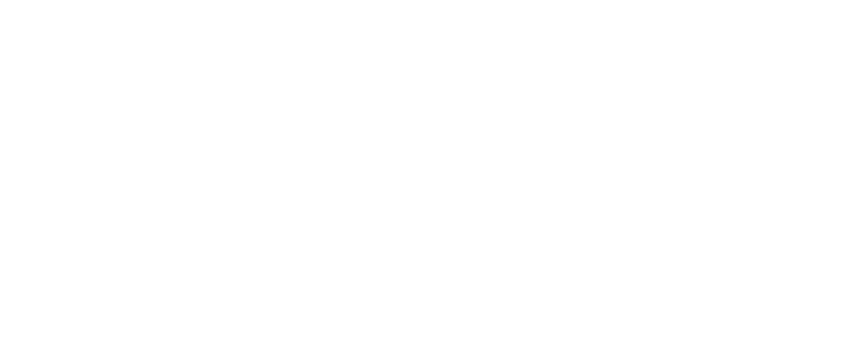
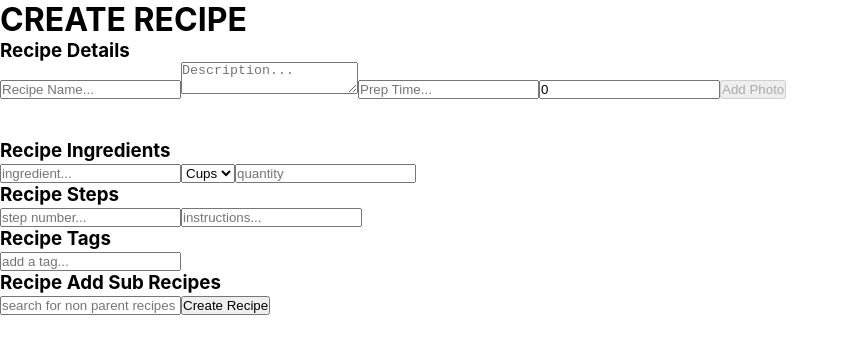
Before and after one commit to barbedStingray/burnt-offerings, a React (Create React App) app: page /createRecipe in a window 1280 px wide. Before the commit this address had no page. Shown: the top 354 px of the page, without its empty margins (0-849 px from the left). Built offline with nearby package versions, Linux system fonts and the light colour scheme.

Commit message:
creating new recipes form

```diff
--- a/src/App.js
+++ b/src/App.js
@@ -4,6 +4,7 @@ import './App.css';
 
 import HomeRecipe from './Pages/HomeRecipe';
 import DetailsRecipe from './Pages/DetailsRecipe';
+import CreateRecipe from './Pages/CreateRecipe'
 
 
 function App() {
@@ -16,7 +17,7 @@ function App() {
       <Routes>
         <Route path='/' element={<HomeRecipe /> } />
         <Route path='/recipeDetails/:recipeID' element={<DetailsRecipe /> } />
-        {/* <Route path='/newRecipe' element={<CreateRecipe /> } /> */}
+        <Route path='/createRecipe' element={<CreateRecipe /> } />
         {/* include *** ROUTE */}
       </Routes>
 
--- /dev/null
+++ b/src/Pages/CreateRecipe.jsx
@@ -0,0 +1,125 @@
+import React, { useState } from 'react'
+
+const CreateRecipe = () => {
+
+    const [newRecipeDetails, setNewRecipeDetails] = useState({
+        title: '',
+        description: '',
+        prep_time: '',
+        servings: 0,
+        is_sub_recipe: false, // probably not needed
+        is_parent_recipe: false, // returns true if sub recipes are added
+        picture: null
+    })
+    console.log('newRecipeDetails', newRecipeDetails)
+    const newIngredients = []
+    const newSteps = []
+    const newTags = []
+    const makeSubRecipes = []
+
+
+    const submitNewRecipe = (e) => {
+        e.preventDefault()
+        console.log('submitting new recipe')
+    }
+
+    const handleDetailChange = (e) => {
+        const { name, value } = e.target
+        console.log('name, value', name, value)
+        setNewRecipeDetails({ ...newRecipeDetails, [name]: value }) // setting it properly
+    }
+
+
+
+
+    // todo These will need to be forms...
+    // todo you will have to run validation checks before the form is sent...
+    return (
+        <div>
+            <h1>CREATE RECIPE</h1>
+
+            <form onSubmit={submitNewRecipe}>
+                <h3>Recipe Details</h3>
+                <input
+                    name='title'
+                    type='text'
+                    value={newRecipeDetails.title}
+                    onChange={(e) => handleDetailChange(e)}
+                    placeholder='Recipe Name...'
+                    required
+                    maxLength={40}
+                    minLength={1} // needed
+                    autoComplete='off'
+                // could add pattern for acceptable characters/numbers/symbols
+                />
+                <textarea
+                    name='description'
+                    type='text'
+                    value={newRecipeDetails.description}
+                    onChange={(e) => handleDetailChange(e)}
+                    placeholder='Description...'
+                    required
+                    maxLength={300}
+                    minLength={0} // needed?
+                    autoComplete='off'
+                // could add pattern for acceptable characters/numbers/symbols
+                />
+
+                <input
+                    name='prep_time'
+                    type='text'
+                    value={newRecipeDetails.prep_time}
+                    onChange={(e) => handleDetailChange(e)}
+                    placeholder='Prep Time...'
+                    required
+                    maxLength={10}
+                    minLength={1}
+                    autoComplete='off'
+                />
+                <input
+                    name='servings'
+                    type='number'
+                    value={newRecipeDetails.servings}
+                    onChange={(e) => handleDetailChange(e)}
+                    placeholder='Servings...'
+                    required
+                    maxLength={5}
+                    minLength={1}
+                    autoComplete='off'
+                />
+                <button disabled>Add Photo</button>
+
+
+
+                <br />
+                <br />
+                <br />
+
+
+                <h3>Recipe Ingredients</h3>
+                <input type='text' placeholder='ingredient...' />
+                <select>
+                    <option>Cups</option>
+                    <option>Tsp</option>
+                    <option>Tbsp</option>
+                </select>
+                <input type='number' placeholder='quantity'></input>
+
+                <h3>Recipe Steps</h3>
+                <input type='number' placeholder='step number...' />
+                <input type='text' placeholder='instructions...' />
+
+                <h3>Recipe Tags</h3>
+                <input type='text' placeholder='add a tag...' />
+
+                <h3>Recipe Add Sub Recipes</h3>
+                <input type='text' placeholder='search for non parent recipes' />
+
+                <button onSubmit={submitNewRecipe}>Create Recipe</button>
+            </form>
+
+        </div>
+    )
+}
+
+export default CreateRecipe
--- a/src/Pages/HomeRecipe.jsx
+++ b/src/Pages/HomeRecipe.jsx
@@ -19,6 +19,7 @@ const HomeRecipe = () => {
     const recipesPerPage = 5
 
 
+    // todo make this it's own utility function eventually
     const fetchFilteredRecipes = async (keywords, page = 1) => {
         setLoadingStatus('loading')
 
@@ -28,7 +29,7 @@ const HomeRecipe = () => {
             setTotalPages(1)
             setTotalRecipes(0)
             setLoadingStatus('loaded')
-            return // do not call api if no keywords
+            return // do not call api if no keywords exist
         }
 
         try {
@@ -57,8 +58,6 @@ const HomeRecipe = () => {
         }, 1000)
     }
 
-
-
     const handlePageChange = (newPage) => {
         setCurrentPage(newPage)
         fetchFilteredRecipes(keywords, newPage) // fetch the recipes for the new page
@@ -66,10 +65,14 @@ const HomeRecipe = () => {
 
 
 
-
+    // todo refactor buttons for singular button...
     function seeRecipeDetails(recipeID) {
         // console.log('viewing details of', recipeID)
         navigate(`/recipeDetails/${recipeID}`)
+    }
+    function goToCreateRecipePage(recipeID) {
+        // console.log('viewing details of', recipeID)
+        navigate(`/createRecipe`)
     }
 
 
@@ -103,6 +106,8 @@ const HomeRecipe = () => {
                 >Next</button>
                 <h1>{totalRecipes}</h1>
             </div>
+
+            <button onClick={goToCreateRecipePage}>Create New Recipe</button>
 
         </div>
     )
```
Also changed, not shown: 1 other file (tests, documents, lock files or other folders).
